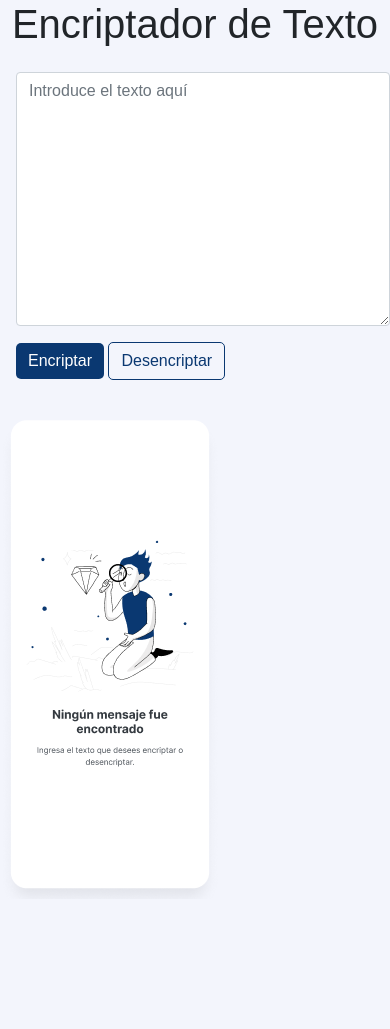
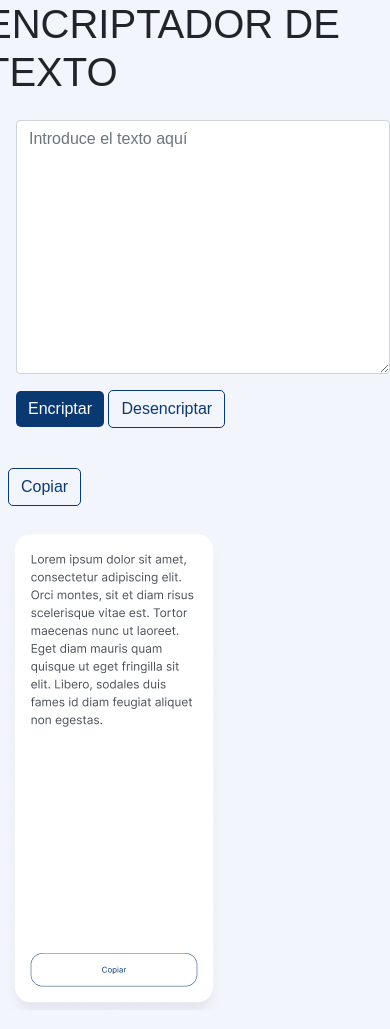
Before and after one commit to SalvadorSolis92/desafio-alura-1, a plain HTML site: page index.html in a window 390 px wide. Before the commit the page ends 915 px from the top, so only its background shows below. Drawn offline with nearby package versions, Linux system fonts and the light colour scheme.

Commit message:
Update index.html

```diff
--- a/index.html
+++ b/index.html
@@ -10,7 +10,7 @@
 </head>
 <body>
   <div class="row justify-content-center">
-    <h1>Encriptador de Texto</h1>
+    <h1 id="titulo-pagina">ENCRIPTADOR DE TEXTO</h1>
   </div>
   <div class="row">
     <div class="col-md-6 m-2">
@@ -22,12 +22,20 @@
         <button type="button" class="btn-desencript" onclick="desencriptar()">Desencriptar</button>
       </div>
     </div>
-    <div class="col-md-5">
-      <div class="mb-3">
-        <img id="imagen1" src="1.png">
+
+    <!-- Respuestas de interaccion -->
+    <div class="col-md-5 m-2">
+      <div class="f-resp" id="contenedor-respuesta">
+        <p class="m-2 outputText f-resp" id="outputText"></p>
+        <div class="f-resp" id="div-copiar">
+          <button type="button" class="btn-desencript" onclick="copiar()">Copiar</button>
+        </div>
       </div>
       <div class="mb-3">
-        <img id="imagen2" src="2.png" style="display: none;">
+        <img id="imagen1" src="1.png" style="display: none;">
+      </div>
+      <div class="mb-3">
+        <img id="imagen2" src="2.png">
       </div>
     </div>
   </div>
```
